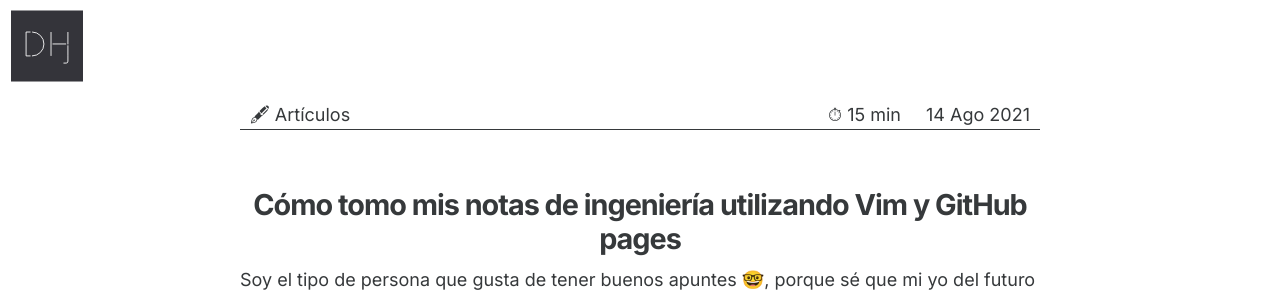
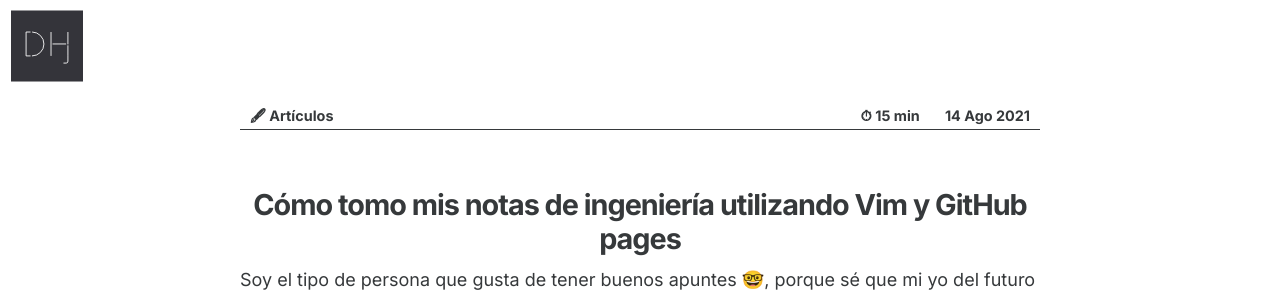
Before and after one commit to danielhj1998/blogger, a Jekyll site: the page built from _posts/2021-08-14-how-I-take-engineering-lectures.md, in a window 1280 px wide. Shown: the top 293 px of the page. Built offline with Jekyll 4.4.1, drawn with Linux system fonts in a browser that asks for light colours; nearby versions of some CDN libraries.

Commit message:
Changed post header menu font style

```diff
--- a/css/main.scss
+++ b/css/main.scss
@@ -256,6 +256,8 @@
         span {
             a,p {
                 font-family: 'Inter', sans-serif;
+                font-size: 80%;
+                font-weight: 700;
                 padding: 0 10px;
                 color: $dark;
                 display: inline
```
